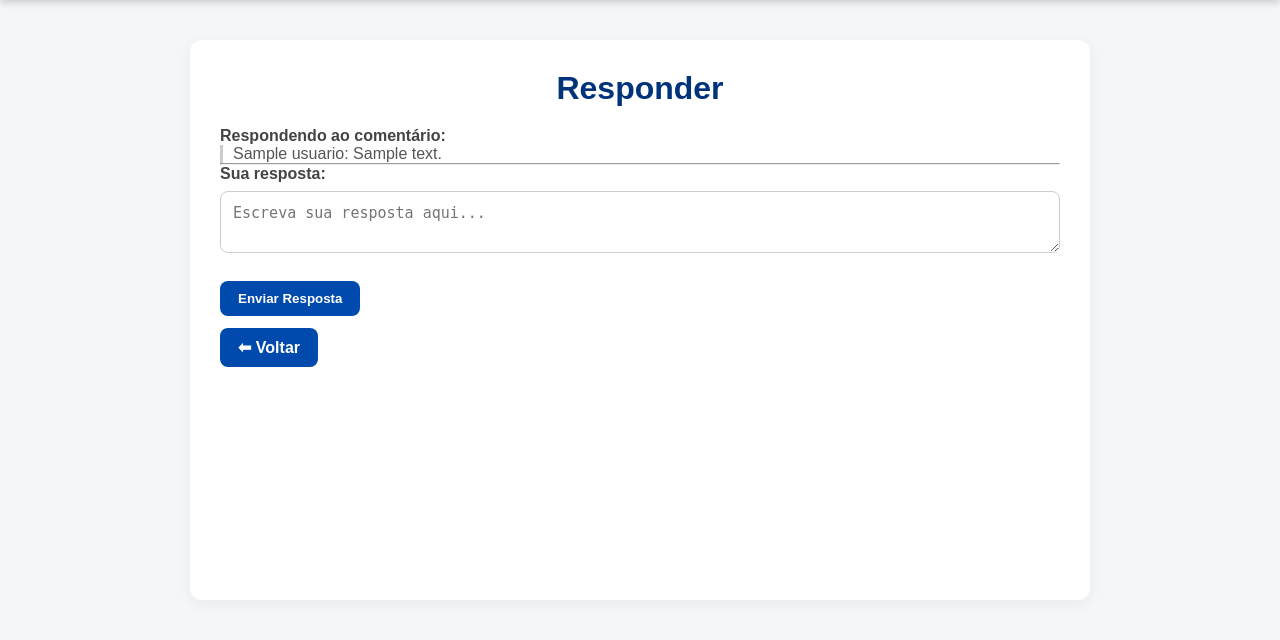
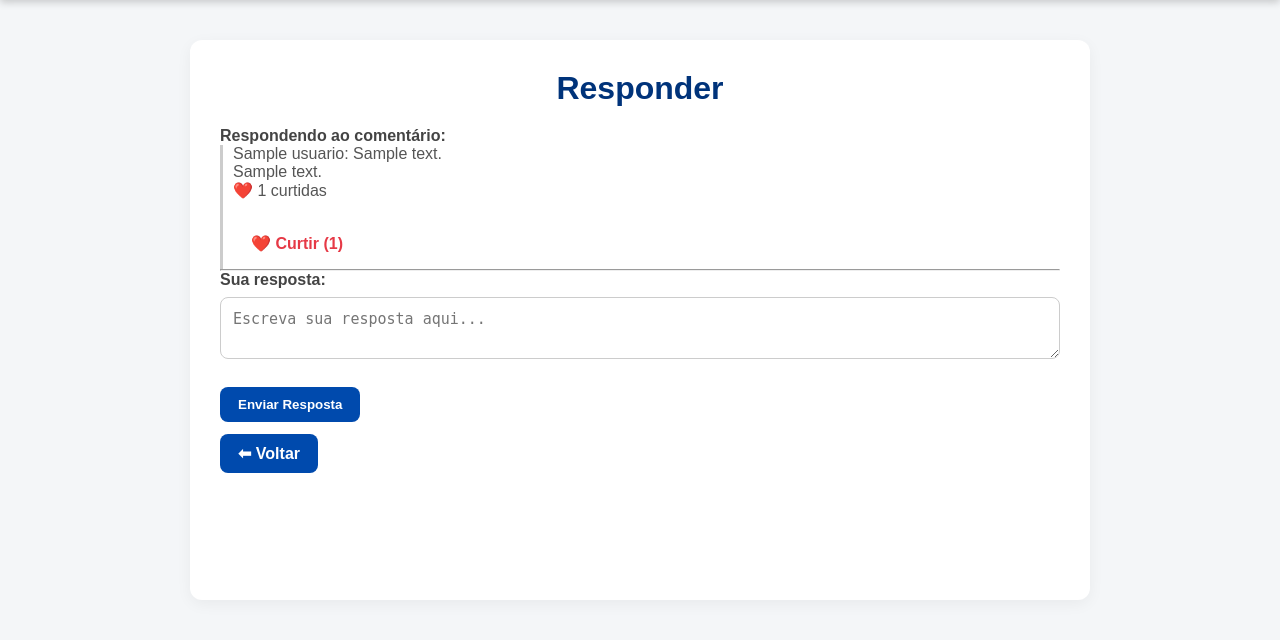
Before and after one commit to Natan-Tavares/Panora, a Django app: template JCPE/templates/inserir_resposta.html in a window 1280 px wide. Shown: the part 114-754 px from the top of the page. Run offline with Django 5.2, Linux system fonts and the light colour scheme; the template is opened without the code that fills it: most values are stand-ins (such as "Sample title", 1, 10 or a date in 2020).

Commit message:
adicionando a função de curtir comentários

```diff
--- a/JCPE/AppJCPE/models.py
+++ b/JCPE/AppJCPE/models.py
@@ -45,6 +45,10 @@ class Resposta(models.Model):
         related_name="comentarios_filho")
     data_criacao = models.DateTimeField("Criado em ", auto_now_add=True)
     usuario = models.CharField(max_length=200, null=False)
+    curtidas = models.ManyToManyField(User, related_name='curtidas', blank=True)
+
+    def num_curtidas(self):
+        return self.curtidas.count
 
     def __str__(self):
         return "[" + str(self.id) + "] " + self.texto
--- a/JCPE/AppJCPE/static/css/style.css
+++ b/JCPE/AppJCPE/static/css/style.css
@@ -165,6 +165,20 @@ li {
     margin-bottom: 10px;
 }
 
+/* ====== Curtidas ====== */
+
+.like-btn {
+    background: none;
+    border: none;
+    color: #e63946;
+    cursor: pointer;
+    font-size: 1em;
+}
+.like-btn:hover {
+    text-decoration: underline;
+}
+
+
 /* ====== Rodapé ====== */
 footer {
     background-color: var(--jcpe-azul-escuro);
--- a/JCPE/JCPE/urls.py
+++ b/JCPE/JCPE/urls.py
@@ -40,7 +40,8 @@ urlpatterns = [
     path('noticas_salvas/', views.vizualizar_noticias_salvas, name='vizualizar_salvos'),
     path('noticas_salvas/remover/<int:id>/', views.remover_noticias_salvas, name='apagar_salvos'),
     path('conta/', views.conta, name='conta'),
-    path('editar_conta/', views.editar_perfil, name='editar_conta')
+    path('editar_conta/', views.editar_perfil, name='editar_conta'),
+    path('curtir/<int:resposta_id>/', views.curtir_resposta, name='curtir_resposta')
 ]
 
 urlpatterns += router.urls
--- a/JCPE/templates/inserir_resposta.html
+++ b/JCPE/templates/inserir_resposta.html
@@ -22,10 +22,21 @@
         <p><strong>Respondendo ao comentário:</strong></p>
         <blockquote style="border-left: 3px solid #ccc; padding-left: 10px; color: #555;">
             {{ pai.usuario }}: {{ pai.texto }}
+            <p>{{ resposta.texto }}</p>
+            <p>❤️ {{ resposta.total_curtidas }} curtidas</p>
+
+            <br>
+            <form action="{% url 'curtir_resposta' pai.id %}" method="post" style="display:inline;">
+                {% csrf_token %}
+                {% if user in pai.curtidas.all %}
+                    <button type="submit" class="like-btn">💔 Descurtir ({{ pai.total_curtidas }})</button>
+                {% else %}
+                    <button type="submit" class="like-btn">❤️ Curtir ({{ pai.total_curtidas }})</button>
+                {% endif %}
+            </form>
         </blockquote>
-        {% else %}
-            <p><strong>Respondendo à notícia:</strong> {{ noticia.titulo }}</p>
     {% endif %}
+
 
         <hr>
 
```
Also changed, not shown: JCPE/AppJCPE/views.py (+15 -0 lines), JCPE/AppJCPE/migrations/0012_resposta_curtidas.py (added). Lines whose indentation alone changed are shown as unchanged.
